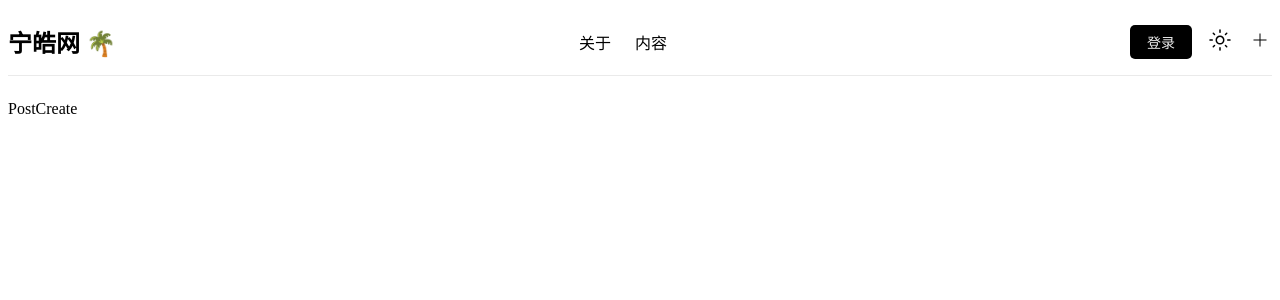
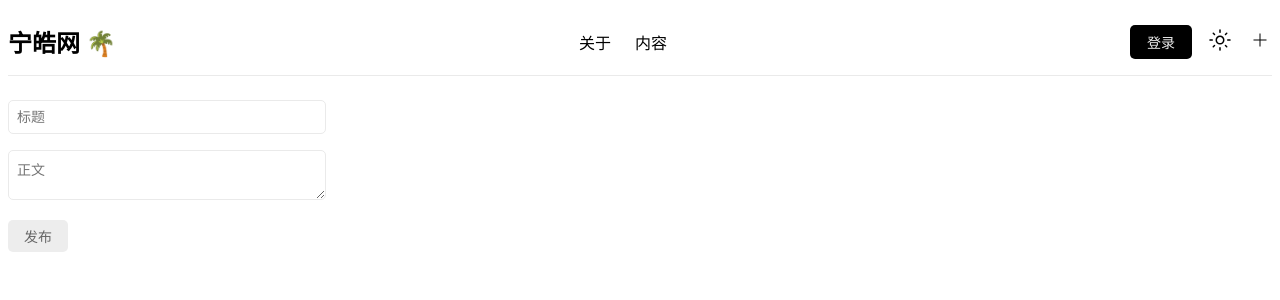
Before and after one commit to ninghao/ninghao-react-w22, a React (Create React App) app: page /create in a window 1280 px wide. Shown: the top 300 px of the page. Built offline with nearby package versions, Linux system fonts and the light colour scheme.

Commit message:
在 React 应用里请求接口发布内容（视图）

```diff
--- a/src/app/app.css
+++ b/src/app/app.css
@@ -15,3 +15,32 @@ nav {
 nav > a {
   display: block;
 }
+
+input[type='text'],
+textarea {
+  border: 1px solid #eaeaea;
+  padding: 8px;
+  border-radius: 5px;
+  font-size: 14px;
+  margin-bottom: 16px;
+  min-width: 300px;
+}
+
+button {
+  border: none;
+  outline: none;
+  background: #ededed;
+  padding: 6px 16px;
+  font-size: 14px;
+  border-radius: 5px;
+  color: #666;
+  cursor: pointer;
+}
+
+button:hover {
+  color: #000;
+}
+
+button:active {
+  opacity: 0.8;
+}
--- a/src/post/create/post-create.tsx
+++ b/src/post/create/post-create.tsx
@@ -1,4 +1,5 @@
-import { useEffect } from 'react';
+import { apiHttpClient } from 'app/app.service';
+import { useEffect, useState } from 'react';
 
 /**
  * 属性类型
@@ -13,7 +14,46 @@ const PostCreate = (props: PostCreateProps) => {
     document.title = '创建内容 - 宁皓网';
   });
 
-  return <div>PostCreate</div>;
+  const [title, setTitle] = useState('');
+  const [content, setContent] = useState('');
+
+  const createPost = async () => {
+    if (title && content) {
+      try {
+        await apiHttpClient.post('posts', { title, content });
+        setTitle('');
+      } catch (error) {
+        console.log(error);
+      }
+    }
+  };
+
+  return (
+    <div>
+      <div>
+        <input
+          type="text"
+          placeholder="标题"
+          value={title}
+          onChange={(event) => {
+            setTitle(event.currentTarget.value);
+          }}
+        />
+      </div>
+      <div>
+        <textarea
+          placeholder="正文"
+          value={content}
+          onChange={(event) => {
+            setContent(event.currentTarget.value);
+          }}
+        ></textarea>
+      </div>
+      <div>
+        <button onClick={createPost}>发布</button>
+      </div>
+    </div>
+  );
 };
 
 export default PostCreate;
```
